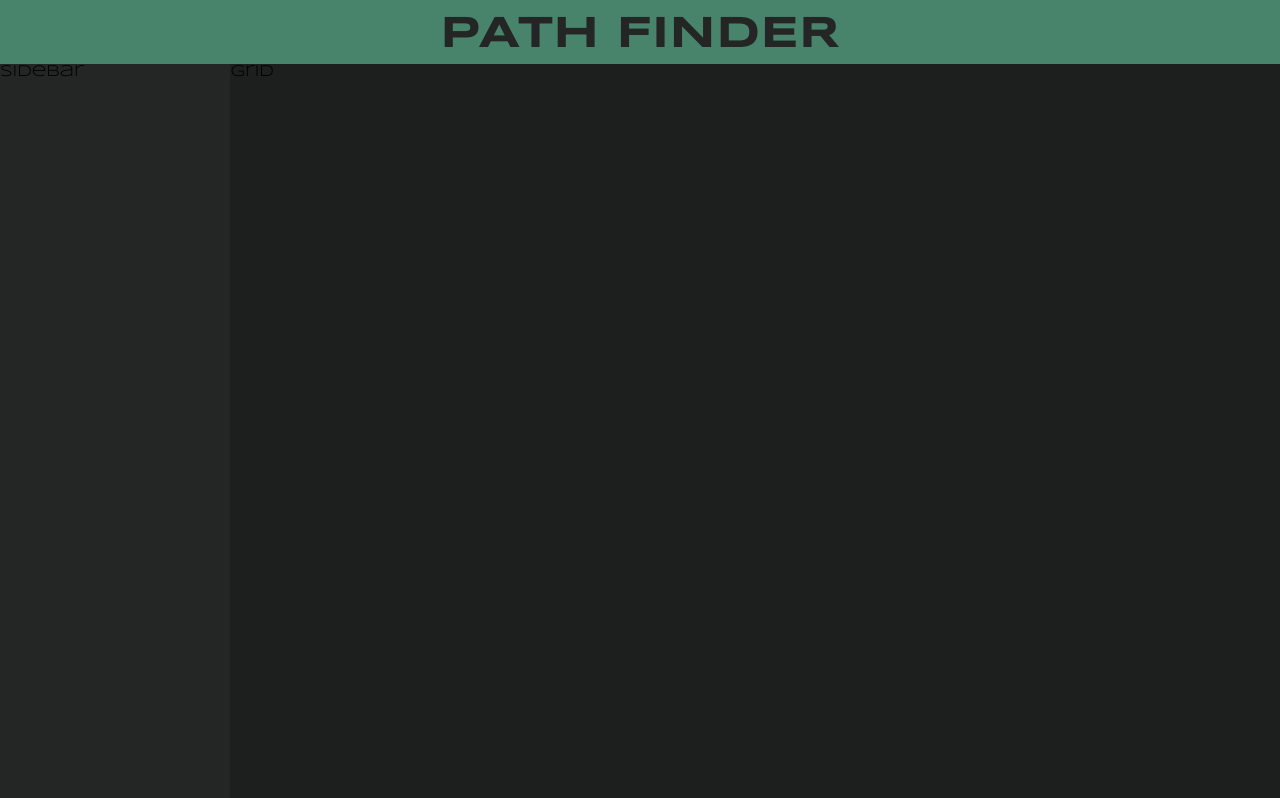
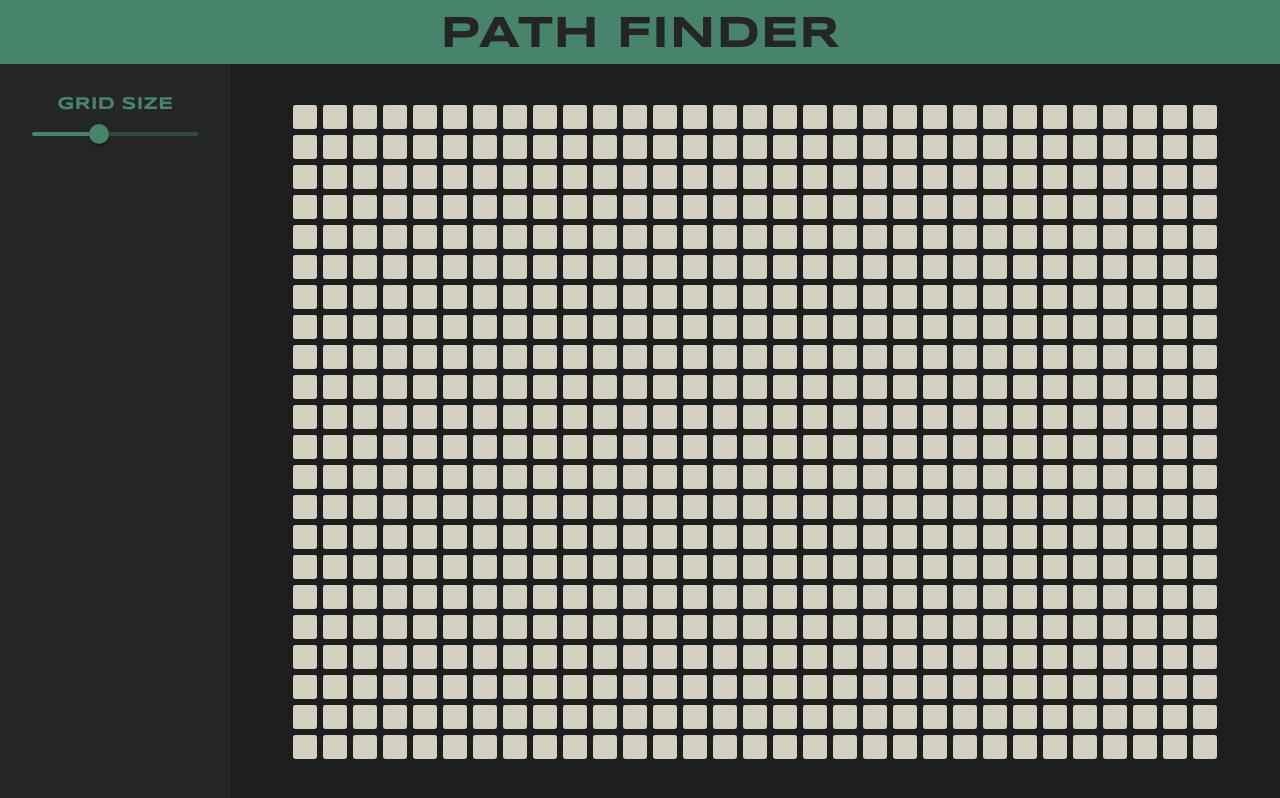
Before and after one commit to copperhuh/PathDemon, a React (Create React App) app: page / in a window 1280 px wide. Built offline with nearby package versions, Linux system fonts and the light colour scheme.

Commit message:
added resizable grid

```diff
--- a/package.json
+++ b/package.json
@@ -3,6 +3,10 @@
   "version": "0.1.0",
   "private": true,
   "dependencies": {
+    "@emotion/react": "^11.8.2",
+    "@emotion/styled": "^11.8.1",
+    "@mui/icons-material": "^5.5.1",
+    "@mui/material": "^5.5.3",
     "@testing-library/jest-dom": "^5.16.3",
     "@testing-library/react": "^12.1.4",
     "@testing-library/user-event": "^13.5.0",
--- a/src/components/Grid/Grid.styled.js
+++ b/src/components/Grid/Grid.styled.js
@@ -3,6 +3,41 @@ import styled from "styled-components";
 const StyledGrid = styled.div`
 	flex: 1;
 	background: ${(props) => props.theme.colors.secondary};
+	display: flex;
+	align-items: center;
+	justify-content: center;
+	padding: 2rem 3rem;
+	height: 100%;
+	.flex-container {
+		display: flex;
+		align-items: center;
+		justify-content: center;
+		height: 100%;
+		width: 100%;
+	}
+	.container {
+		overflow: hidden;
+		display: grid;
+		grid-template-columns: repeat(
+			${(props) => props.gridDimensions.cols},
+			${(props) => (props.size * 8) / 10}px
+		);
+		grid-template-rows: repeat(
+			${(props) => props.gridDimensions.rows},
+			${(props) => (props.size * 8) / 10}px
+		);
+		gap: ${(props) => (props.size * 2) / 10}px;
+		justify-content: center;
+		align-content: center;
+		height: 100%;
+		width: 100%;
+	}
+	.node {
+		/* width: ${(props) => (props.size * 8) / 10}px;
+		height: ${(props) => (props.size * 8) / 10}px;
+		margin: ${(props) => (props.size * 1) / 10}px; */
+		border-radius: 10%;
+	}
 `;
 
 export default StyledGrid;
--- /dev/null
+++ b/src/components/Grid/Node.jsx
@@ -0,0 +1,15 @@
+import React from "react";
+
+export default function Node({ look }) {
+	let color;
+
+	switch (look) {
+		case "empty":
+			color = "#d4d0c1";
+			break;
+		default:
+			color = "#d4d0c1";
+	}
+
+	return <div className="node" style={{ background: color }}></div>;
+}
--- a/src/components/Grid/index.jsx
+++ b/src/components/Grid/index.jsx
@@ -1,10 +1,19 @@
 import React from "react";
+import useAlgo from "../../hooks/useAlgo";
 import StyledGrid from "./Grid.styled";
+import Node from "./Node";
 
-export default function Grid() {
+export default function Grid({ size, gridDimensions, mainRef }) {
+	const elements = useAlgo(gridDimensions.rows * gridDimensions.cols);
 	return (
-		<StyledGrid>
-			<div>Grid</div>
+		<StyledGrid size={size} gridDimensions={gridDimensions}>
+			<div ref={mainRef} className="flex-container">
+				<div className="container">
+					{elements.map((el, idx) => (
+						<Node look={el} key={idx} />
+					))}
+				</div>
+			</div>
 		</StyledGrid>
 	);
 }
--- a/src/components/Main/index.jsx
+++ b/src/components/Main/index.jsx
@@ -1,13 +1,72 @@
-import React from "react";
+import { height, width } from "@mui/system";
+import React, { useEffect, useLayoutEffect, useRef, useState } from "react";
 import Grid from "../Grid";
 import Sidebar from "../Sidebar";
 import StyledMain from "./Main.styled";
 
 export default function Main() {
+	const [appState, setAppState] = useState({
+		size: 30,
+	});
+
+	const mainRef = useRef(null);
+	const [dimensions, setDimensions] = useState({ width: 0, height: 0 });
+	// const [gridDimensions, setGridDimensions] = useState({ cols: 0, rows: 0 });
+	const [gridProps, setGridProps] = useState({
+		cols: 0,
+		rows: 0,
+		size: appState.size,
+	});
+
+	const updateGrid = () => {
+		const cols = Math.floor(dimensions.width / appState.size);
+		const rows = Math.floor(dimensions.height / appState.size);
+		console.log(cols, rows, cols * rows, "aaaaaaaa");
+		// setGridDimensions({ cols, rows });
+		setGridProps({
+			cols,
+			rows,
+			size: appState.size,
+		});
+	};
+
+	useLayoutEffect(() => {
+		const updateWidth = () => {
+			setDimensions({
+				width: mainRef.current.clientWidth,
+				height: mainRef.current.clientHeight,
+			});
+			updateGrid();
+		};
+		if (mainRef.current) {
+			console.log(dimensions);
+			setDimensions({
+				width: mainRef.current.clientWidth,
+				height: mainRef.current.clientHeight,
+			});
+			updateGrid();
+			window.addEventListener("resize", updateWidth);
+		}
+
+		return () => window.removeEventListener("resize", updateWidth);
+	}, [dimensions.width]);
+
+	useEffect(() => {
+		updateGrid();
+	}, [appState.size]);
+
 	return (
 		<StyledMain>
-			<Sidebar />
-			<Grid />
+			<Sidebar
+				size={appState.size}
+				setAppState={setAppState}
+				updateGrid={updateGrid}
+			/>
+			<Grid
+				size={gridProps.size}
+				gridDimensions={{ cols: gridProps.cols, rows: gridProps.rows }}
+				mainRef={mainRef}
+			/>
 		</StyledMain>
 	);
 }
--- a/src/components/Sidebar/Sidebar.styled.js
+++ b/src/components/Sidebar/Sidebar.styled.js
@@ -3,6 +3,28 @@ import styled from "styled-components";
 const StyledSidebar = styled.div`
 	width: 18vw;
 	background: ${(props) => props.theme.colors.primary};
+	color: ${(props) => props.theme.colors.accent};
+	padding: 2rem;
+	font-weight: 700;
+	font-size: 1.1rem;
+	.sidebar-element {
+		display: flex;
+		flex-direction: column;
+		align-items: center;
+		justify-content: center;
+	}
+	.slider {
+		/* width: 50%; */
+		margin-top: 0.3rem;
+		color: ${(props) => props.theme.colors.accent};
+		& .MuiSlider-thumb {
+			box-shadow: none !important;
+		}
+		& .MuiSlider-thumb:hover,
+		.MuiSlider-thumb.Mui-focusVisible {
+			box-shadow: 0 0 0 10px rgba(72, 132, 107, 0.3) !important;
+		}
+	}
 `;
 
 export default StyledSidebar;
--- a/src/components/Sidebar/index.jsx
+++ b/src/components/Sidebar/index.jsx
@@ -1,10 +1,33 @@
-import React from "react";
+import React, { useState } from "react";
 import StyledSidebar from "./Sidebar.styled";
+import Slider from "@mui/material/Slider";
 
-export default function Sidebar() {
+export default function Sidebar({ size, setAppState }) {
+	const [localSize, setLocalSize] = useState(size);
+
+	const handleChange = (e) => {
+		setAppState((prevState) => ({
+			...prevState,
+			[e.target.name]: e.target.value,
+		}));
+	};
 	return (
 		<StyledSidebar>
-			<div>Sidebar</div>
+			<div className="sidebar-element">
+				GRID SIZE
+				<Slider
+					className="slider"
+					name="size"
+					defaultValue={10}
+					value={size}
+					onChange={handleChange}
+					step={1}
+					min={10}
+					max={60}
+					valueLabelDisplay="auto"
+					aria-label="size"
+				/>
+			</div>
 		</StyledSidebar>
 	);
 }
--- /dev/null
+++ b/src/hooks/useAlgo.js
@@ -0,0 +1,15 @@
+import { useEffect, useState } from "react";
+
+export default function useAlgo(nodeCount) {
+	const [elements, setElements] = useState([]);
+	// console.log(nodeCount);
+	useEffect(() => {
+		let cleanGrid = [];
+		for (let i = 0; i < nodeCount; i++) {
+			cleanGrid.push("empty");
+		}
+		setElements(cleanGrid);
+	}, [nodeCount]);
+
+	return elements;
+}
```
Also changed, not shown: 1 other file (tests, documents, lock files or other folders).
